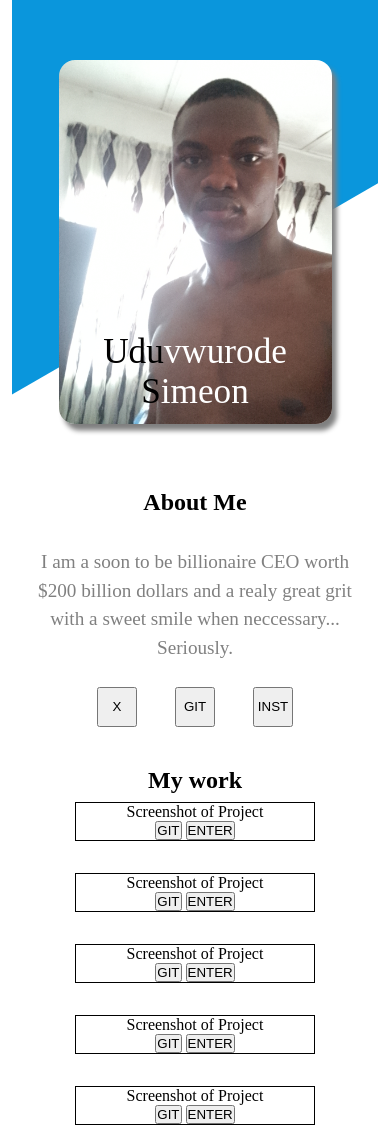
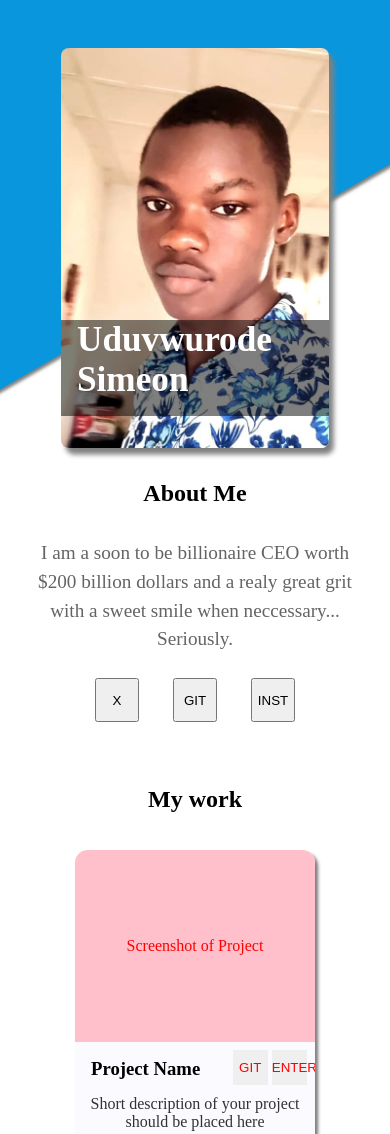
Before and after one commit to simeon-dev1/homepage, a plain HTML site: page index.html in a window 390 px wide. Shown: the top 1134 px of the page. Drawn offline with Linux system fonts and the light colour scheme; a script that the page names is missing.

Commit message:
mobile view ready

```diff
--- a/index.html
+++ b/index.html
@@ -8,14 +8,16 @@
     <script>
       eruda.init();
     </script>
-    <link rel="stylesheet" href="styles.css" />
-    <script src="index.js?v=3" defer></script>
+    <link rel="stylesheet" href="styles.css?v=2" />
+    <script src="index.js?v=4" defer></script>
   </head>
   <body>
     <header>
       <div class="hero-photo">
-        <img src="./images/me.jpg" alt="My photo" />
-        <p><span>Udu</span>vwurode <span>S</span>imeon</p>
+        <img src="./images/me3.jpg" alt="My photo">
+        <div class="image-name">
+        	<p><span>Uduvwurode Simeon</p>
+        </div>
       </div>
     </header>
     <section class="about">
@@ -54,7 +56,8 @@
     		</div>
     	</div>
     	<div class="bottom-image">
-    		<img src="images/me.jpg" />
+    		<img src="images/me5.jpg" />
+    		<p>Acadryx CEO</p>
     	</div>
     </footer>
   </body>
--- a/index.js
+++ b/index.js
@@ -2,22 +2,24 @@ console.log("🚀 Weblate ready!");
 
 const workCards = document.querySelector(".work-cards");
 
-for(i = 0; i < 6; i++) {
+for(let i = 0; i < 6; i++) {
 	workCards.innerHTML += `
 		<div class="work-card">
-			<div class="image">
+			<div class="work-image">
 				Screenshot of Project
 			</div>
 			<div class="work-description">
 				<div>
 					<div class="project-name">
+						<h3>Project Name</h3>
 					</div>
 					<div class="icons">
 						<button>GIT</button>
 						<button>ENTER</button>
 					</div>
 				</div>
-				<div class="project-description">
+				<div class="description-text">
+					<p>Short description of your project should be placed here</p>
 				</div>
 			</div>
 		</div>
@@ -25,3 +27,10 @@ for(i = 0; i < 6; i++) {
 }
 
 const workDescriptions = []
+const workCardImages = document.querySelectorAll(".work-card > .work-image")
+
+const colors = ["pink", "lightblue", "lightgreen", "yellow", "orange", "lightgreen"]
+
+for (let i = 0; i < workCardImages.length; i++) {
+	workCardImages[i].style.backgroundColor = colors[i];
+}
--- a/styles.css
+++ b/styles.css
@@ -7,7 +7,6 @@
 
 html,
 body {
-	max-width: 100vw;
   position: relative;
   overflow-x: clip;
   align-items: center;
@@ -16,7 +15,7 @@ body {
 body {
   display: flex;
   flex-direction: column;
-	margin: 0.75rem;
+  margin: 0;
 }
 
 body::before {
@@ -25,9 +24,9 @@ body::before {
   width: 200vw;
   height: 30rem;
   transform: rotate(330deg) translate(-5rem, -13rem);
-	background-color: rgb(10, 150, 220) ;
+  background-color: rgb(10, 150, 220);
   z-index: -1;
-	box-shadow: 0.2rem7.2rem 0.2rem grey;
+  box-shadow: 0.2rem 0.2rem 0.2rem grey;
 }
 
 h1 {
@@ -36,39 +35,55 @@ h1 {
 
 img {
   object-fit: cover;
+  object-position: top;
   width: 100%;
+  height: 100%;
   box-shadow: 0.3rem 0.4rem 0.3rem grey;
-	border-radius: 1rem;
+}
+
+button {
+  width: 2.75rem;
+  height: 2.75rem;
 }
 
 .hero-photo {
-	max-width: 70vw;
+  max-width: 18rem;
+  min-width: 16rem;
   align-self: center;
   margin-top: 3rem;
-	& > p {
-		padding: 1.3rem;
+  height: 25rem;
+  position: relative;
+  & p {
+    color: white;
     padding-bottom: 1rem;
-		transform: translateY(-100%);
-		margin-bottom: -4rem;
     font-size: 2.2rem;
-		text-align: center;
-		color: white;
+    font-weight: bold;
+    text-align: left;
+    padding-left: 1rem;
   }
-	& span {
-		color: black;
+  & img {
+    border-radius: 0.5rem;
   }
+}
+
+.image-name {
+  background: rgb(0, 0, 0, 0.5);
+  color: red;
+  position: absolute;
+  top: 17rem;
 }
 
 .about {
   color: black;
   display: flex;
   flex-direction: column;
-	align-items:center;
+  align-items: center;
+  margin: 1.5rem;
   & > p {
-		color: grey;
+    color: rgb(100, 100, 100);
     line-height: 1.8rem;
     font-size: 1.2rem;
-		margin: 1.5rem;
+    margin: 1.5rem 0.5rem;
   }
 }
 
@@ -77,11 +92,6 @@ img {
   padding-bottom: 2rem;
   justify-content: space-around;
   width: 60vw;
-	& > button {
-		width: 2.5rem;
-		height: 2.5rem;
-		font-size:: 1.8rem;
-	}
 }
 
 /*------*/
@@ -89,36 +99,84 @@ img {
   display: flex;
   flex-wrap: wrap;
   justify-content: center;
-	gap: 2rem;
+  & * {
+  	border: none;
+  }
 }
 
 .work-card {
   width: 15rem;
-	border: 1px solid black;
-	& > .image {
+  display: grid;
+  grid-template-rows: 12rem 8rem;
+  margin: 1.8rem;
+  box-shadow: 0.2rem 0.2rem 0.2rem grey;
+  border-radius: 0.8rem;
+  overflow: hidden;
+}
 
+.work-image {
+  display: flex;
+  justify-content: center;
+  align-items: center;
+  color: red;
 }
-	& > .work-description {
 
+.work-description {
+  background-color: rgb(250, 250, 255);
+  display: grid;
+  grid-template-rows: 1fr 1.5fr;
+  padding: 0.5rem;
+  & > div:first-child {
+	display: flex;
   }
 }
 
+.project-name {
+	text-align: center;
+	padding: 0.5rem;
+}
 
+.icons {
+  margin-left: auto;
+  button {
+		width: 2.2rem;
+		height: 2.2rem;
+		color: red;
+	}
+}
+
+.description-text {
+	color: rgb(50, 50, 50);
+}
 
 footer {
-	color: red;
-	background-color: rgb(10, 170, 230)
+  background-color: rgb(10, 170, 230);
+  color: white;
 }
 
 .footer-top {
   padding: 0.8rem;
+  & > * {
+  	margin: 1.2rem;
+  }
 }
 
 .bottom-image {
-	height: 20rem;
+	position: relative;
   & img {
     width: 100vw;
-		height: 100%;
-		object-position: top;
+    object-fit: cover;
+  }
+  & p {
+  	position: absolute;
+  	background-color: rgb(45, 45, 45, 0.5);
+  	font-weight: bold;
+  	font-size: 3rem;
+  	width: 100%;
+  	height: 5rem;
+  	/*centering*/
+  	top: 50%;
+  	left: 50%;
+  	transform: translate(-50%, -50%);
   }
 }
```
Also changed, not shown: images/me2.jpg (added), images/me3.jpg (added), images/me4.jpg (added), images/me5.jpg (added). Lines whose indentation alone changed are shown as unchanged.
